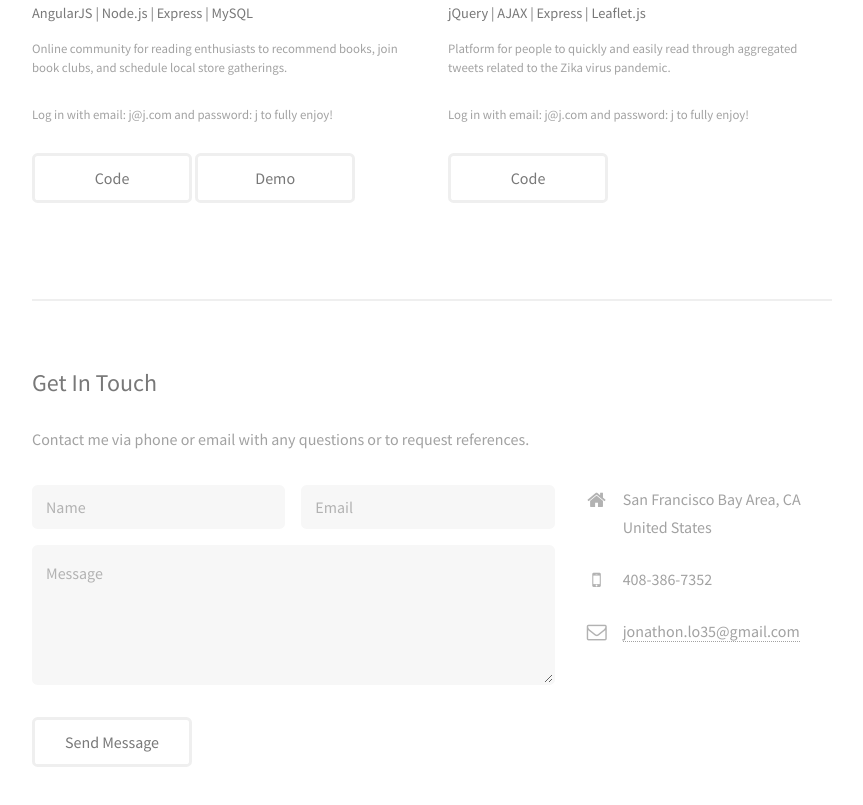
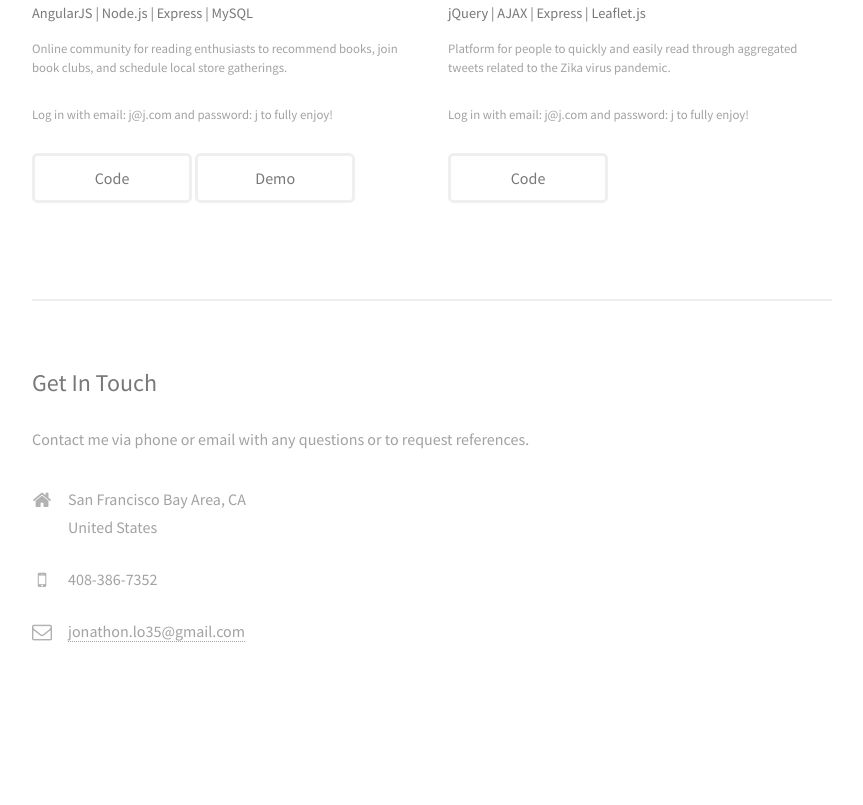
Before and after one commit to jrlo35/jrlo35.github.io, a plain HTML site: page index.html in a window 1280 px wide. Shown: the part 1317-2122 px from the top of the page, without its empty margins (400-1263 px from the left). After the commit the page ends 2042 px from the top, so only its background shows below. Drawn offline with Linux system fonts and the light colour scheme.

```diff
--- a/index.html
+++ b/index.html
@@ -87,18 +87,7 @@
 						<h2>Get In Touch</h2>
 						<p>Contact me via phone or email with any questions or to request references.</p>
 						<div class="row">
-							<div class="8u 12u$(small)">
-								<form method="post" action="#">
-									<div class="row uniform 50%">
-										<div class="6u 12u$(xsmall)"><input type="text" name="name" id="name" placeholder="Name" /></div>
-										<div class="6u$ 12u$(xsmall)"><input type="email" name="email" id="email" placeholder="Email" /></div>
-										<div class="12u$"><textarea name="message" id="message" placeholder="Message" rows="4"></textarea></div>
-									</div>
-								</form>
-								<ul class="actions">
-									<li><input type="submit" value="Send Message" /></li>
-								</ul>
-							</div>
+
 							<div class="4u$ 12u$(small)">
 								<ul class="labeled-icons">
 									<li>
```
